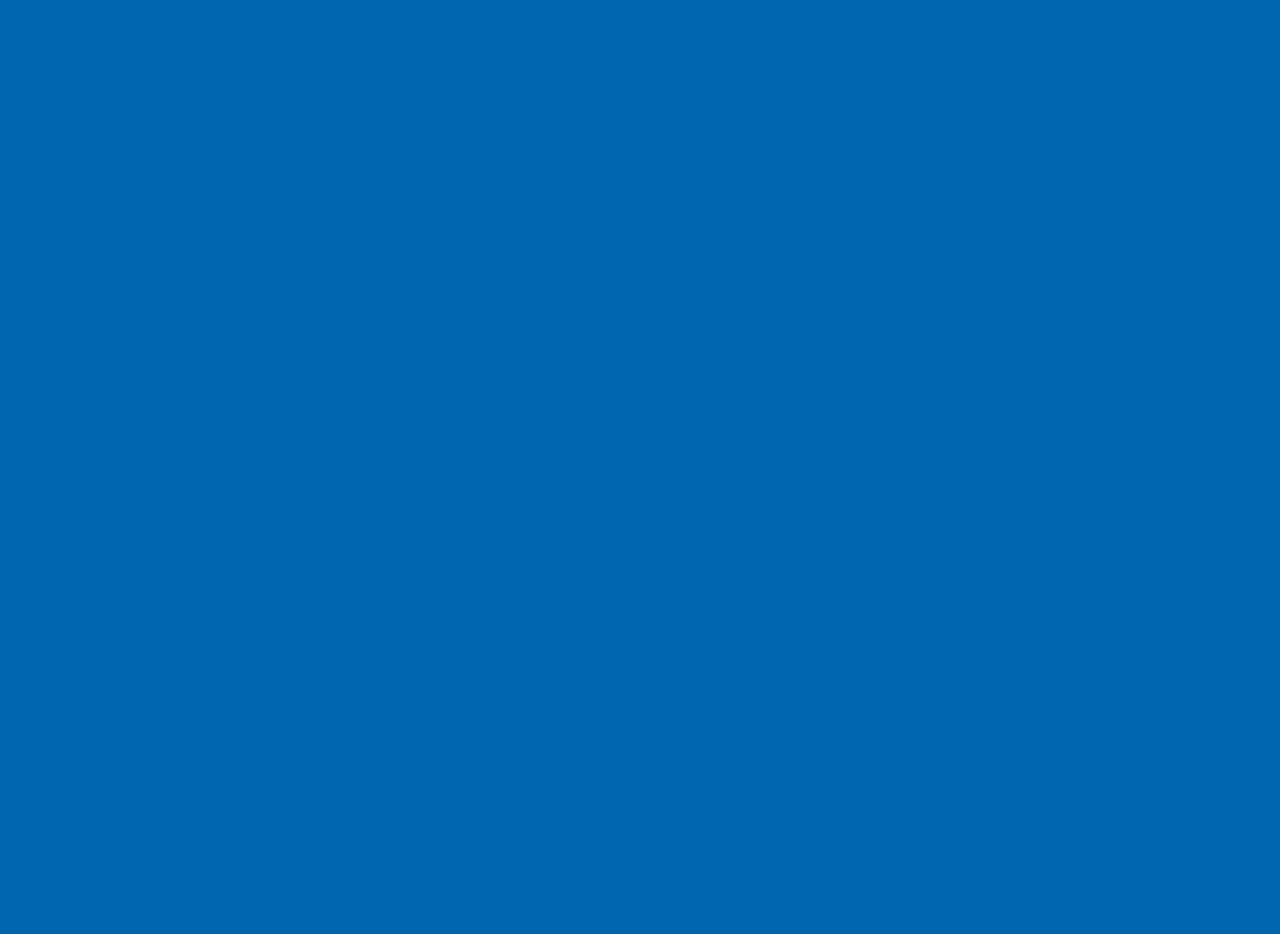
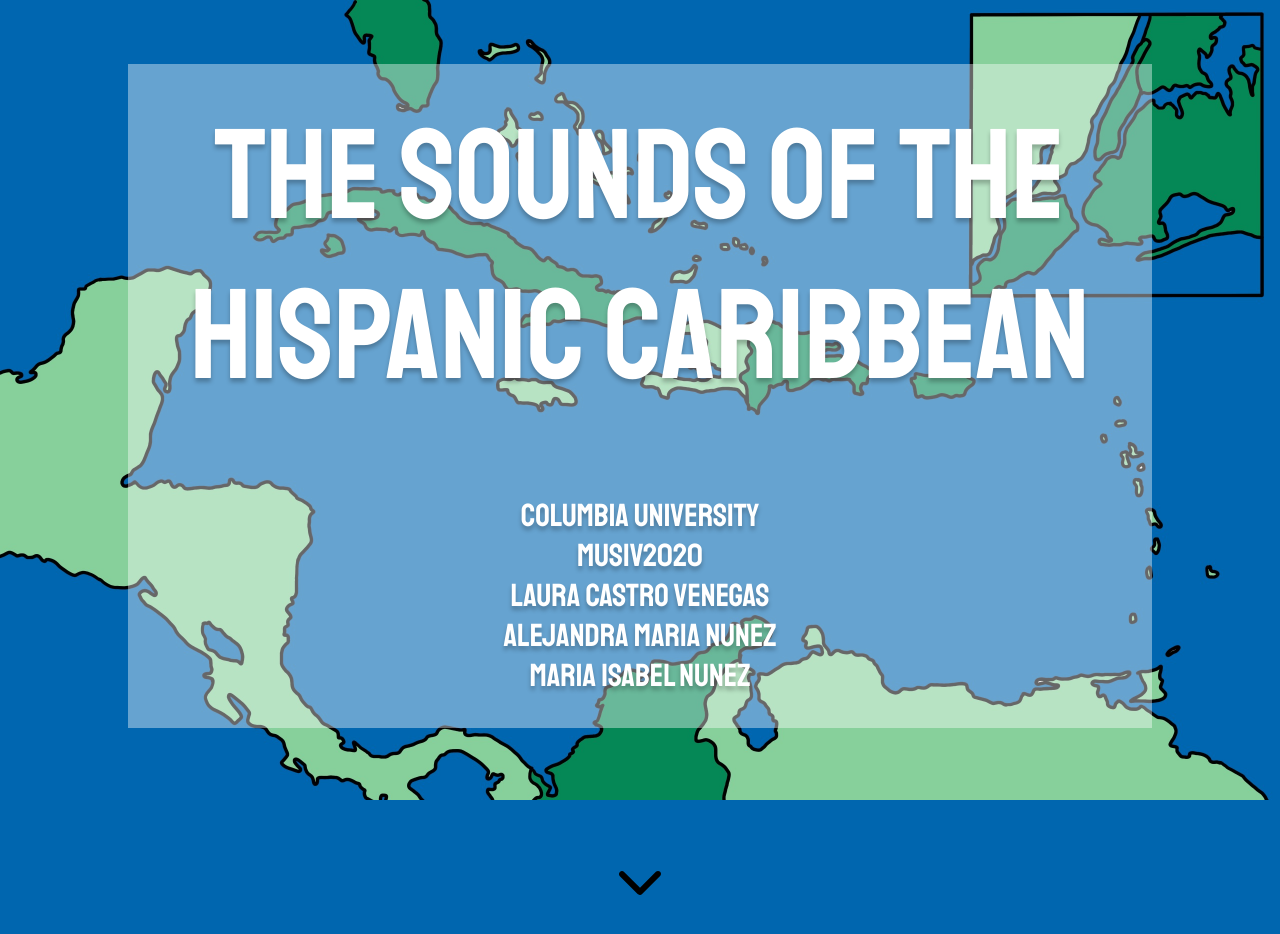
Before and after one commit to lauracastrovenegas/salsa_final_project, a JavaScript app: page / in a window 1280 px wide. Shown: the top 934 px of the page. Before the commit the page ends 800 px from the top, so only its background shows below. Built offline with nearby package versions, Linux system fonts and the light colour scheme; the HTML template or start-up script is replaced by a standard one; a web font is replaced by a local one.

Commit message:
added header block to page and made image sticky

```diff
--- a/src/App.js
+++ b/src/App.js
@@ -1,8 +1,51 @@
+import styled from "styled-components";
+import map from './assets/map.png'
+import theme from "./theme";
+import HeaderBlock from "./components/HeaderBlock";
+import down from './assets/down.svg'
+
+const Wrapper = styled.div`
+  height: 200vh;
+  background-color: ${theme.colors.blue};
+`
+
+const BackgroundImage = styled.div`
+  background-image: url(${map});
+  background-attachment: fixed;
+  padding-top: 4rem;
+  height: 100%;
+  width: 100%;
+  background-position: top left;
+  background-size: contain;
+  background-repeat: no-repeat;
+`
+
+const DownArrow = styled.div`
+  height: 3rem;
+  display: flex;
+
+  img {
+    height: 100%;
+    object-fit: contain;
+    margin: 0rem auto;
+  }
+
+  svg {
+    color: "#FFFFFF";
+  }
+`
+
+
 function App() {
   return (
-    <div>
-
-    </div>
+    <Wrapper>
+      <BackgroundImage>
+        <HeaderBlock/>
+        <DownArrow>
+          <img src={down} alt="down arrow"/>
+        </DownArrow>
+      </BackgroundImage>
+    </Wrapper>
   );
 }
 
```
